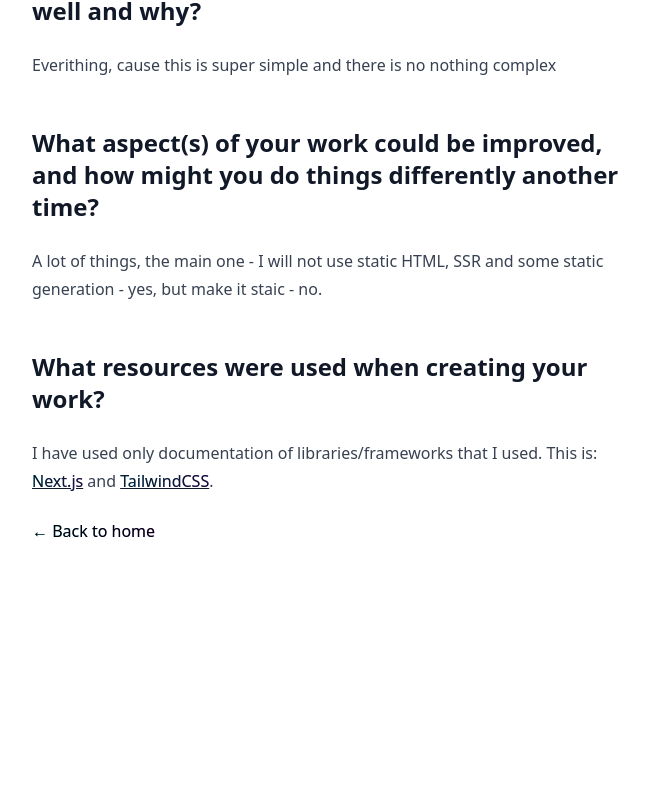
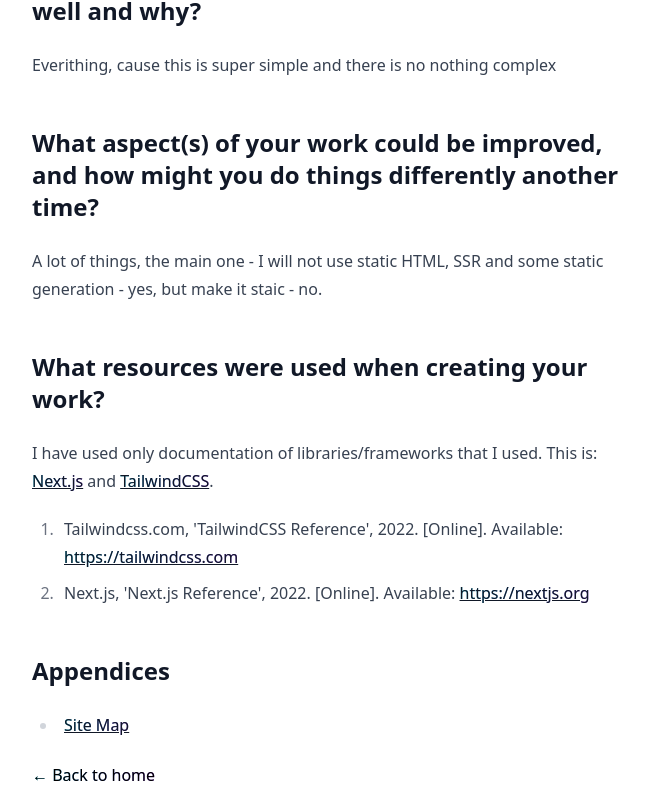
Before and after one commit to iamelevich/uol-web-development-final-project, a Next.js app: page /report in a window 1280 px wide. Shown: the part 1537-2348 px from the top of the page, without its empty margins (280-929 px from the left). Before the commit the page ends 2104 px from the top, so only its background shows below. Built offline with nearby package versions, Linux system fonts and the light colour scheme.

Commit message:
Finish report and add sitemap
Signed-off-by: Ilya Amelevich <ilya.amelevich@gmail.com>

```diff
--- a/pages/report.tsx
+++ b/pages/report.tsx
@@ -1,4 +1,5 @@
 import Head from 'next/head';
+import Link from 'next/link';
 import Layout from '../components/layout';
 
 export default function Report() {
@@ -99,8 +100,30 @@ export default function Report() {
 
         <h2>What resources were used when creating your work?</h2>
         <p>
-          I have used only documentation of libraries/frameworks that I used. This is: <a href="https://nextjs.org">Next.js</a> and <a href="https://tailwindcss.com">TailwindCSS</a>.
+          I have used only documentation of libraries/frameworks that I used.
+          This is: <a href="https://nextjs.org">Next.js</a> and{' '}
+          <a href="https://tailwindcss.com">TailwindCSS</a>.
         </p>
+        <ol>
+          <li>
+            Tailwindcss.com, {"'"}TailwindCSS Reference{"'"}, 2022. [Online].
+            Available:{' '}
+            <a href="https://tailwindcss.com">https://tailwindcss.com</a>
+          </li>
+          <li>
+            Next.js, {"'"}Next.js Reference{"'"}, 2022. [Online]. Available:{' '}
+            <a href="https://nextjs.org">https://nextjs.org</a>
+          </li>
+        </ol>
+
+        <h2>Appendices</h2>
+        <ul>
+          <li>
+            <Link href="/sitemap.xml">
+              <a>Site Map</a>
+            </Link>
+          </li>
+        </ul>
       </section>
     </Layout>
   );
```
Also changed, not shown: 1 other file (tests, documents, lock files or other folders).
